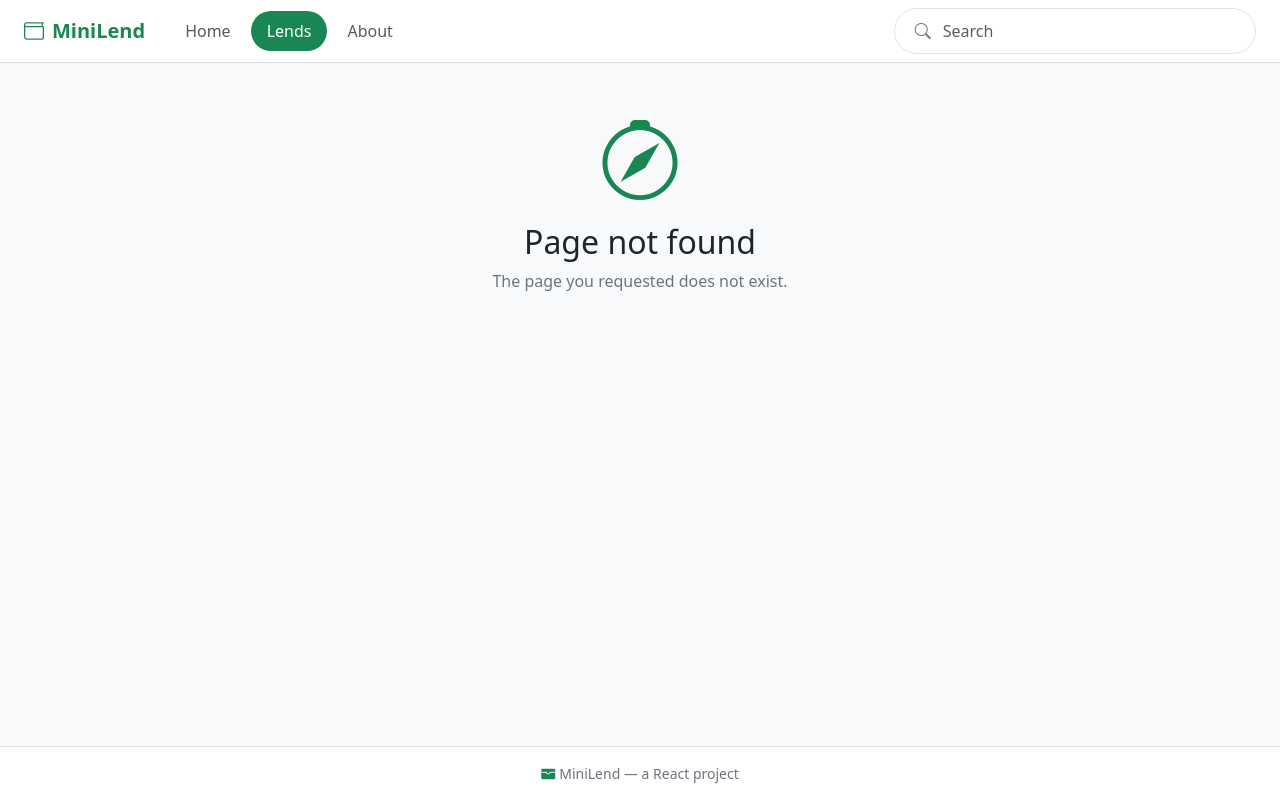
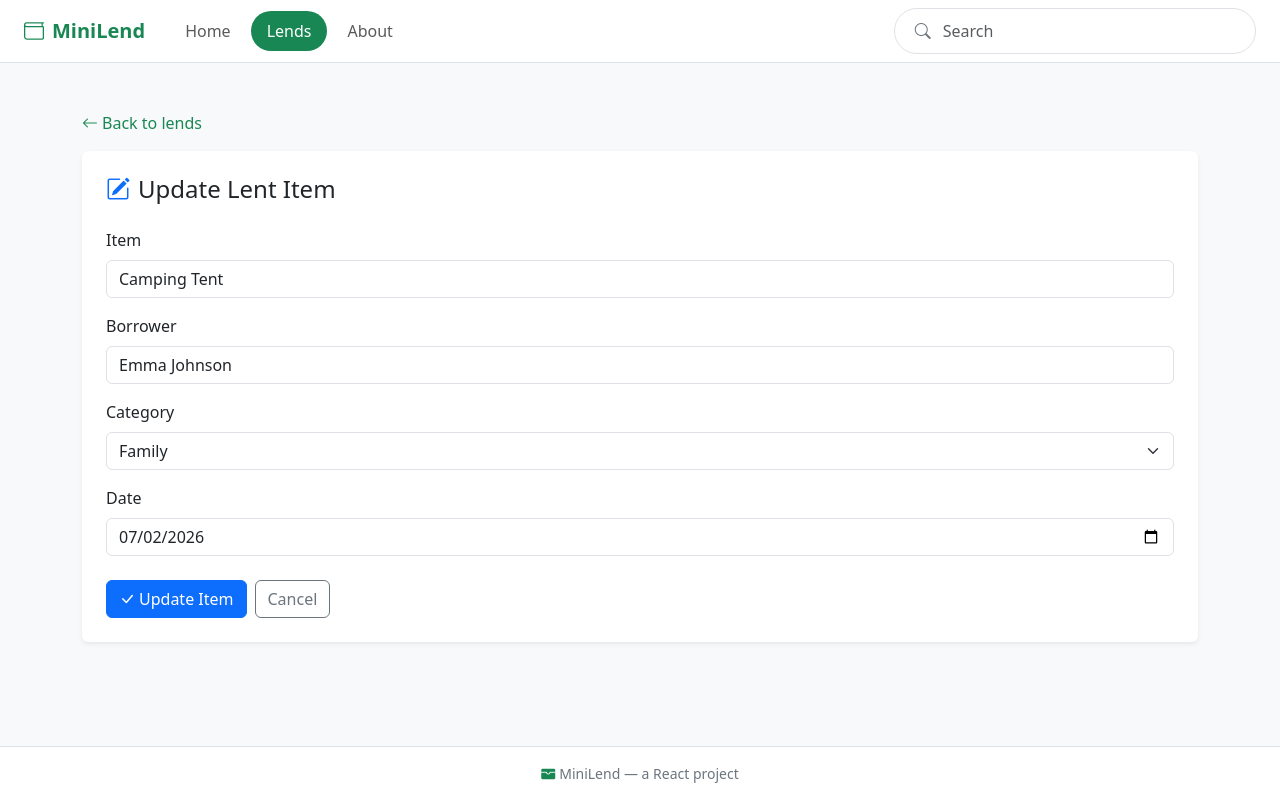
Before and after one commit to hersiahmed2525-ship-it/MiniLend-React, a React (Vite) app: page /lends/3/edit in a window 1280 px wide. Before the commit this address had no page. Built offline with nearby package versions, Linux system fonts and the light colour scheme; data requests are answered from the project's data file.

Commit message:
Connecting things together.

```diff
--- a/db.json
+++ b/db.json
@@ -57,7 +57,8 @@
       "category": "Family",
       "item": "Camping Tent",
       "borrower": "Emma Johnson",
-      "date": "2026-07-02"
+      "date": "2026-07-02",
+      "returned": true
     },
     {
       "id": "4",
--- a/src/App.jsx
+++ b/src/App.jsx
@@ -1,9 +1,12 @@
 import { BrowserRouter, Route, Routes } from "react-router-dom";
+
 import Navbar from "./components/Navbar.jsx";
 import Footer from "./components/Footer.jsx";
+
 import HomePage from "./pages/HomePage.jsx";
 import LendsPage from "./pages/LendsPage.jsx";
 import LendDetailsPage from "./pages/LendDetailsPage.jsx";
+import LendUpdateForm from "./pages/LendUpdateForm.jsx";
 import AboutPage from "./pages/AboutPage.jsx";
 import NotFound from "./pages/NotFound.jsx";
 
@@ -12,15 +15,23 @@ export default function App() {
     <BrowserRouter>
       <div className="d-flex flex-column min-vh-100">
         <Navbar />
+
         <main className="flex-grow-1 bg-body-tertiary">
           <Routes>
             <Route path="/" element={<HomePage />} />
+
             <Route path="/lends" element={<LendsPage />} />
+
             <Route path="/lends/:id" element={<LendDetailsPage />} />
+
+            <Route path="/lends/:id/edit" element={<LendUpdateForm />} />
+
             <Route path="/about" element={<AboutPage />} />
+
             <Route path="*" element={<NotFound />} />
           </Routes>
         </main>
+
         <Footer />
       </div>
     </BrowserRouter>
--- a/src/components/LendCard.jsx
+++ b/src/components/LendCard.jsx
@@ -52,6 +52,14 @@ export default function LendCard({ lend, category, onDelete }) {
             View
           </Link>
 
+          <Link
+            className="btn btn-outline-primary btn-sm flex-grow-1"
+            to={`/lends/${lend.id}/edit`}
+          >
+            <i className="bi bi-pencil-square me-1" aria-hidden="true" />
+            Update
+          </Link>
+
           <button
             className="btn btn-outline-danger btn-sm flex-grow-1"
             type="button"
--- a/src/context/AppContext.jsx
+++ b/src/context/AppContext.jsx
@@ -2,8 +2,8 @@ import { useEffect, useState, useCallback } from "react";
 import { AppContext } from "./AppContextValue.js";
 import { assertObject } from "../utils/objectHelpers.js";
 
-const CARDS_URL = "http://localhost:3001/cards";
-const CATEGORIES_URL = "http://localhost:3001/categories";
+const CARDS = "http://localhost:3001/cards";
+const CATEGORIES = "http://localhost:3001/categories";
 
 export function AppProvider({ children }) {
   const [lends, setLends] = useState([]);
@@ -18,8 +18,8 @@ export function AppProvider({ children }) {
       setError("");
 
       const [lendsResponse, categoriesResponse] = await Promise.all([
-        fetch(CARDS_URL),
-        fetch(CATEGORIES_URL),
+        fetch(CARDS),
+        fetch(CATEGORIES),
       ]);
 
       if (!lendsResponse.ok) {
@@ -27,7 +27,7 @@ export function AppProvider({ children }) {
       }
 
       if (!categoriesResponse.ok) {
-        throw new Error("Could not load category items");
+        throw new Error("Could not load categories");
       }
 
       const lendsData = await lendsResponse.json();
@@ -49,7 +49,7 @@ export function AppProvider({ children }) {
   async function addLend(newLend) {
     assertObject(newLend);
 
-    const response = await fetch(CARDS_URL, {
+    const response = await fetch(CARDS, {
       method: "POST",
       headers: {
         "Content-Type": "application/json",
@@ -71,7 +71,7 @@ export function AppProvider({ children }) {
   }
 
   async function updateLend(id, updatedLend) {
-    const response = await fetch(`${CARDS_URL}/${id}`, {
+    const response = await fetch(`${CARDS}/${id}`, {
       method: "PATCH",
       headers: {
         "Content-Type": "application/json",
@@ -93,7 +93,7 @@ export function AppProvider({ children }) {
   }
 
   async function deleteLend(id) {
-    const response = await fetch(`${CARDS_URL}/${id}`, {
+    const response = await fetch(`${CARDS}/${id}`, {
       method: "DELETE",
     });
 
@@ -113,9 +113,11 @@ export function AppProvider({ children }) {
         error,
         search,
         setSearch,
+
         addLend,
         updateLend,
         deleteLend,
+
         refetch: fetchData,
       }}
     >
--- /dev/null
+++ b/src/pages/LendUpdateForm.jsx
@@ -0,0 +1,176 @@
+import { useEffect, useState } from "react";
+import { Link, useNavigate, useParams } from "react-router-dom";
+import { useApp } from "../context/useApp.js";
+
+export default function LendUpdateForm() {
+  const { id } = useParams();
+  const navigate = useNavigate();
+
+  const { lends, updateLend, loading } = useApp();
+
+  const lend = lends.find((lend) => String(lend.id) === String(id));
+
+  const [form, setForm] = useState({
+    item: "",
+    borrower: "",
+    category: "Friends",
+    date: "",
+  });
+
+  const [message, setMessage] = useState("");
+
+  useEffect(() => {
+    if (lend) {
+      setForm({
+        item: lend.item,
+        borrower: lend.borrower,
+        category: lend.category,
+        date: lend.date,
+      });
+    }
+  }, [lend]);
+
+  function handleChange(event) {
+    const { name, value } = event.target;
+
+    setForm((current) => ({
+      ...current,
+      [name]: value,
+    }));
+  }
+
+  async function handleSubmit(event) {
+    event.preventDefault();
+
+    setMessage("");
+
+    try {
+      await updateLend(id, form);
+
+      setMessage("Lent item updated!");
+
+      navigate("/lends");
+    } catch (problem) {
+      setMessage(problem.message);
+    }
+  }
+
+  if (loading) {
+    return (
+      <div className="container py-5 text-center">
+        <div className="spinner-border text-success" role="status" />
+      </div>
+    );
+  }
+
+  if (!lend) {
+    return (
+      <div className="container py-5">
+        <div className="alert alert-danger">Lent item not found.</div>
+
+        <Link className="btn btn-success" to="/lends">
+          Back to lends
+        </Link>
+      </div>
+    );
+  }
+
+  return (
+    <section className="container py-5">
+      <Link className="text-success text-decoration-none" to="/lends">
+        <i className="bi bi-arrow-left me-1" />
+        Back to lends
+      </Link>
+
+      <div className="card border-0 shadow-sm mt-3">
+        <div className="card-body p-4">
+          <h1 className="h4 mb-4">
+            <i className="bi bi-pencil-square text-primary me-2" />
+            Update Lent Item
+          </h1>
+
+          {message && <div className="alert alert-success">{message}</div>}
+
+          <form onSubmit={handleSubmit}>
+            <div className="mb-3">
+              <label htmlFor="item" className="form-label">
+                Item
+              </label>
+
+              <input
+                id="item"
+                name="item"
+                className="form-control"
+                value={form.item}
+                onChange={handleChange}
+                required
+              />
+            </div>
+
+            <div className="mb-3">
+              <label htmlFor="borrower" className="form-label">
+                Borrower
+              </label>
+
+              <input
+                id="borrower"
+                name="borrower"
+                className="form-control"
+                value={form.borrower}
+                onChange={handleChange}
+                required
+              />
+            </div>
+
+            <div className="mb-3">
+              <label htmlFor="category" className="form-label">
+                Category
+              </label>
+
+              <select
+                id="category"
+                name="category"
+                className="form-select"
+                value={form.category}
+                onChange={handleChange}
+              >
+                <option>Friends</option>
+                <option>Family</option>
+                <option>Work</option>
+                <option>Neighbors</option>
+                <option>Community</option>
+              </select>
+            </div>
+
+            <div className="mb-4">
+              <label htmlFor="date" className="form-label">
+                Date
+              </label>
+
+              <input
+                type="date"
+                id="date"
+                name="date"
+                className="form-control"
+                value={form.date}
+                onChange={handleChange}
+                required
+              />
+            </div>
+
+            <div className="d-flex gap-2">
+              <button type="submit" className="btn btn-primary">
+                <i className="bi bi-check-lg me-1" />
+                Update Item
+              </button>
+
+              <Link className="btn btn-outline-secondary" to="/lends">
+                Cancel
+              </Link>
+            </div>
+          </form>
+        </div>
+      </div>
+    </section>
+  );
+}
```
